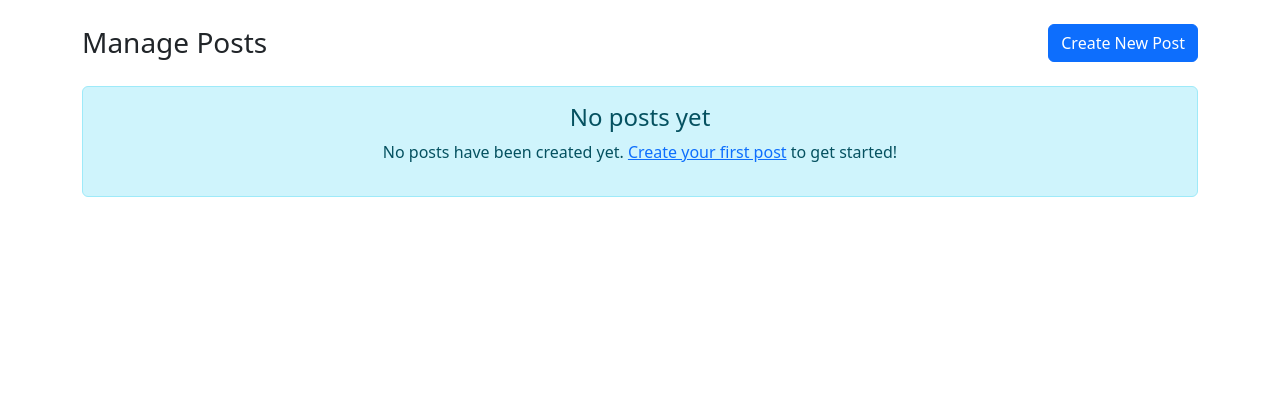
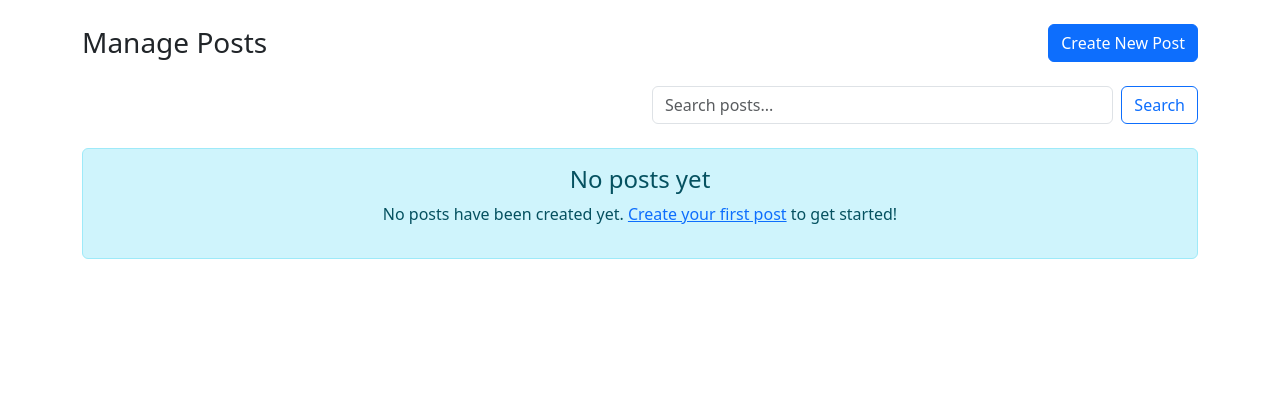
Before and after one commit to t-ho/php-app, a PHP site: template app/Views/admin/post/index.php in a window 1280 px wide. Shown: the part 56-476 px from the top of the page. Run offline with PHP 8.4, Linux system fonts and the light colour scheme; the template is opened without the code that fills it, so the values that code supplies are empty.

Commit message:
Add search functionality to admin posts page

```diff
--- a/app/Views/admin/post/index.php
+++ b/app/Views/admin/post/index.php
@@ -1,6 +1,18 @@
 <div class="d-flex justify-content-between align-items-center mb-4">
   <h2 class="h3 mb-0">Manage Posts</h2>
   <a href="/admin/posts/create" class="btn btn-primary">Create New Post</a>
+</div>
+
+<div class="row mb-4">
+  <div class="col-md-6 offset-md-6">
+    <form action="" method="GET" class="d-flex">
+      <input type="text" name="search" class="form-control me-2" placeholder="Search posts..." value="<?= e($search ?? '') ?>">
+      <button type="submit" class="btn btn-outline-primary">Search</button>
+      <?php if (!empty($search)) : ?>
+        <a href="/admin/posts" class="btn btn-outline-secondary ms-2">Clear</a>
+      <?php endif; ?>
+    </form>
+  </div>
 </div>
 
 <?php if (empty($posts)) : ?>
```
